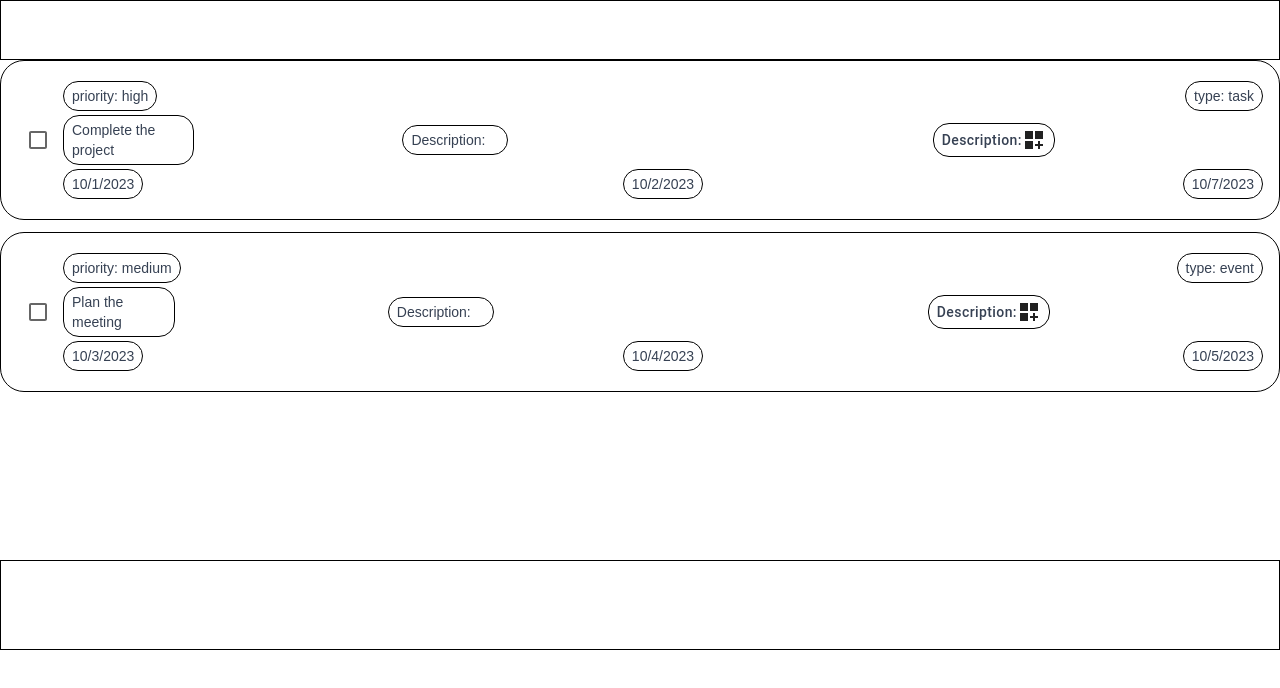
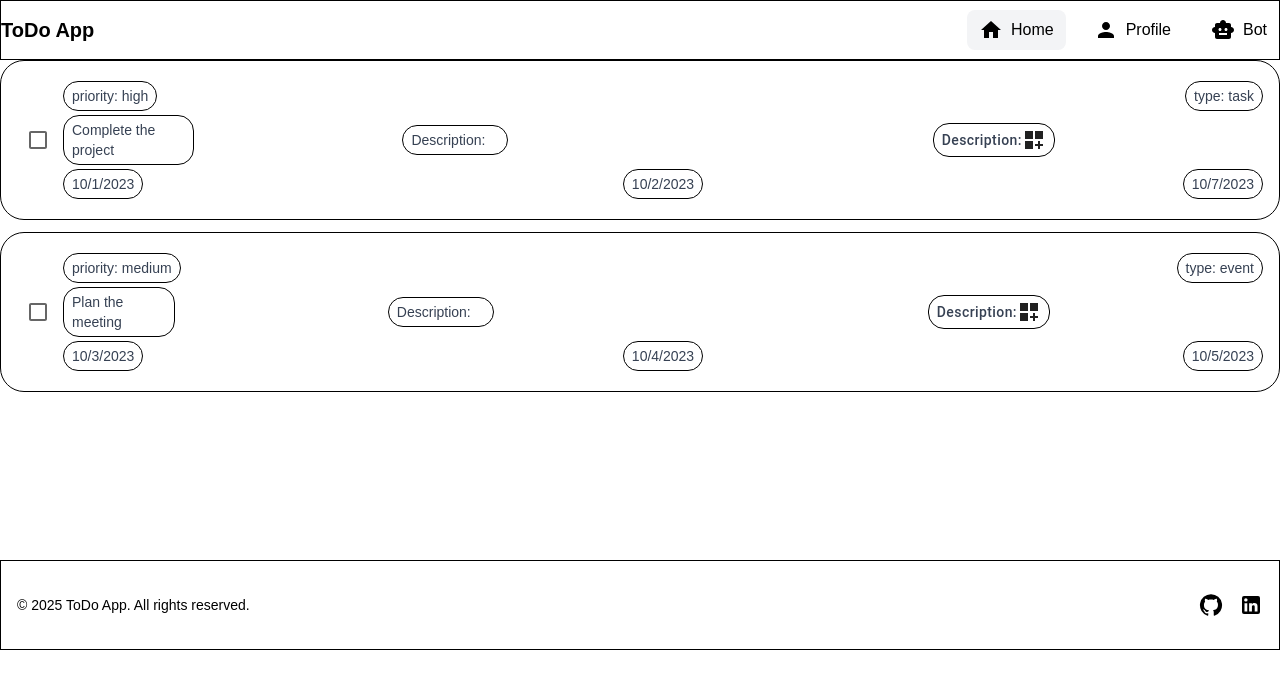
Before and after one commit to WladislawPitsukha/to-do_avatar, a Next.js app: page / in a window 1280 px wide. Shown: the top 688 px of the page. Built offline with nearby package versions, Linux system fonts and the light colour scheme; some icons are missing.

Commit message:
fix: add navbar & footer components

```diff
--- a/src/components/footer.tsx
+++ b/src/components/footer.tsx
@@ -1,9 +1,53 @@
 //TODO: add logic, all elements and make component
 
+import { GitHub, LinkedIn } from "@mui/icons-material";
+import Link from "next/link";
+
+export type FooterLinkProps = {
+    title: string;
+    name: string;
+    href: string;
+    icon: any;
+}
+
 export default function Footer() {
+    const socialLinks: FooterLinkProps[] = [
+        {
+            title: "Profile GitHub",
+            name: "GitHub",
+            href: "https://github.com/yourusername",
+            icon: <GitHub />
+        },
+        {
+            title: "Profile LinkedIn",
+            name: "LinkedIn",
+            href: "https://linkedin.com/in/yourusername",
+            icon: <LinkedIn />
+        }
+    ];
+
     return(
-        <footer className="border bg-white border-black w-full h-[90px]">
-
+        <footer className="border bg-white border-black w-full h-[90px] mt-auto">
+            <div className="flex items-center justify-between h-full max-w-7xl mx-auto px-4">
+                <div className="flex items-center gap-2">
+                    <p className="text-sm text-black">
+                        © {new Date().getFullYear()} ToDo App. All rights reserved.
+                    </p>
+                </div>
+                <ul className="flex items-center gap-4">
+                    {socialLinks.map((link) => (
+                        <li key={link.name}>
+                            <Link
+                                href={link.href}
+                                className="flex items-center gap-2 text-black hover:text-gray-900 transition-colors"
+                                target="_blank"
+                            >
+                                {link.icon}
+                            </Link>
+                        </li>
+                    ))}
+                </ul>
+            </div>
         </footer>
     )
 }
--- a/src/components/navbar.tsx
+++ b/src/components/navbar.tsx
@@ -1,10 +1,61 @@
 //TODO: add logic, all elements and make component
 //TODO: eleemnt and add to the main page
+"use client"
+
+
+import React from "react";
+import { Home, Person, SmartToy } from "@mui/icons-material";
+import Image from "next/image";
+import Link from "next/link";
+import { usePathname } from "next/navigation"
+
+export type NavbarProps = {
+    title: string;
+    href: string;
+    label: string;
+    icon: React.ReactElement;
+}
+
+export function CreateIcon({icon}: {icon: any}) {
+    const IconName = icon
+
+    return React.cloneElement(IconName, {
+        className: "text-black"
+    })
+}
 
 export default function Navbar() {
+    const pathname = usePathname();
+
+    const navItems: NavbarProps[] = [
+        { title: "Home", href: "/", label: "Home", icon: <Home /> },
+        { title: "Profile", href: "/profile", label: "Profile", icon: <Person /> },
+        { title: "Bot", href: "/bot", label: "Bot", icon: <SmartToy /> },
+    ];
+
     return(
         <nav className="border bg-white border-black w-full h-[60px]">
-
+            <div className="flex items-center justify-between h-full max-w-7xl mx-auto">
+                <div className="flex items-center gap-2">
+                    <h1 className="text-xl font-bold text-black">
+                        ToDo App
+                    </h1>
+                </div>
+                <ul className="flex items-center gap-4">
+                    {navItems.map((item) => (
+                        <li key={item.href}>
+                            <Link
+                                href={item.href}
+                                className={`flex items-center gap-2 px-3 py-2 rounded-lg transition-colors
+                                    ${pathname === item.href ? 'bg-gray-100' : 'hover:bg-gray-50'}`}
+                            >
+                                <CreateIcon icon={item.icon} />
+                                <span className="hidden text-black sm:inline">{item.label}</span>
+                            </Link>
+                        </li>
+                    ))}
+                </ul>
+            </div>
         </nav>
     )
 }
```
